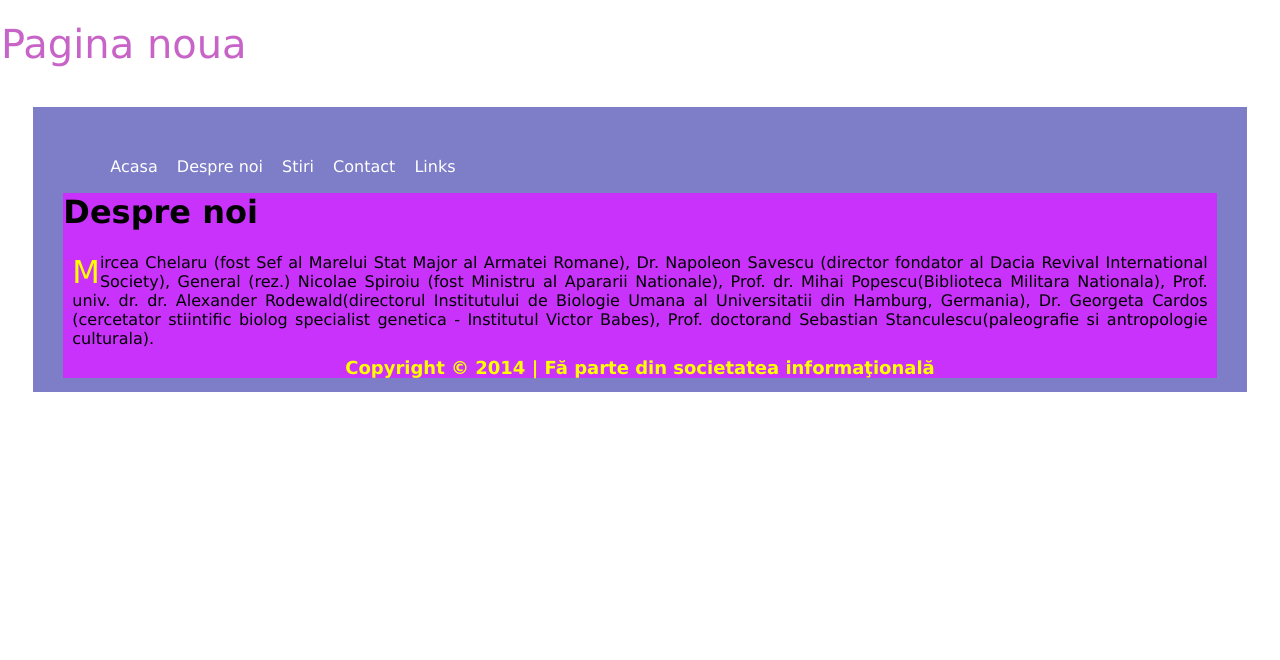
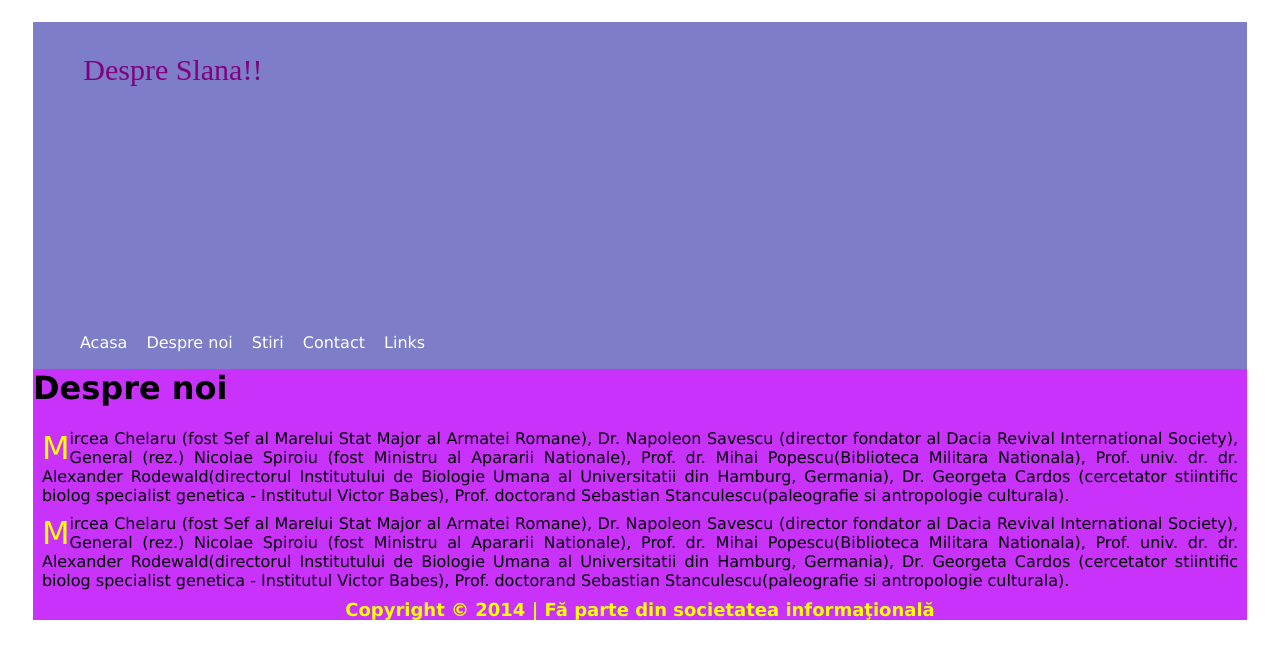
Before and after one commit to vict0ertkz/lada_phonegap, a plain HTML site: page despre_noi.html in a window 1280 px wide. Drawn offline with Linux system fonts and the light colour scheme; files that its build step writes are made by us from their sources.

Commit message:
Update despre_noi.html

```diff
--- a/despre_noi.html
+++ b/despre_noi.html
@@ -5,11 +5,11 @@
 </head>
 <body>
 <div id="titlu">
-     <p style="font-size:40;color:rgb(200,100,200)">Pagina noua</p>
+
 </div>
 <div id="tot">
-  <div id="header">
-  </div?>
+  <div id="header"><div class="titlu_cap" font="color:blue"> Despre Slana!! </div>
+  </div>
   <div id="menu">
       <ul>
        <li><a href="index.html">Acasa </a></li>
@@ -26,6 +26,9 @@
 	  <p>Mircea Chelaru (fost Sef al Marelui Stat Major al Armatei Romane), Dr. Napoleon Savescu (director fondator al Dacia Revival International Society), General (rez.) Nicolae Spiroiu (fost Ministru al Apararii Nationale), Prof. dr. Mihai Popescu(Biblioteca Militara Nationala), Prof. univ. dr. dr. Alexander Rodewald(directorul Institutului de Biologie Umana al Universitatii din Hamburg, Germania), Dr. Georgeta Cardos (cercetator stiintific biolog specialist genetica - Institutul Victor Babes), Prof. doctorand Sebastian Stanculescu(paleografie si antropologie culturala).
 
 	  </p>
+	  <p>Mircea Chelaru (fost Sef al Marelui Stat Major al Armatei Romane), Dr. Napoleon Savescu (director fondator al Dacia Revival International Society), General (rez.) Nicolae Spiroiu (fost Ministru al Apararii Nationale), Prof. dr. Mihai Popescu(Biblioteca Militara Nationala), Prof. univ. dr. dr. Alexander Rodewald(directorul Institutului de Biologie Umana al Universitatii din Hamburg, Germania), Dr. Georgeta Cardos (cercetator stiintific biolog specialist genetica - Institutul Victor Babes), Prof. doctorand Sebastian Stanculescu(paleografie si antropologie culturala).
+
+	  </p>
 
 
 	<div id="footer"> <center> <span> Copyright &copy; 2014 | F&#259 parte din societatea informa&#355;ional&#259;  </span></center>
```
